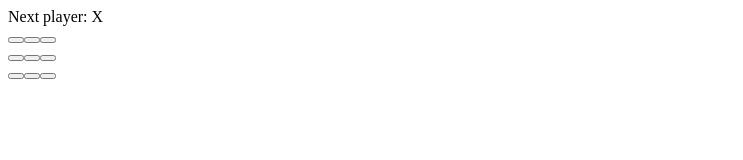
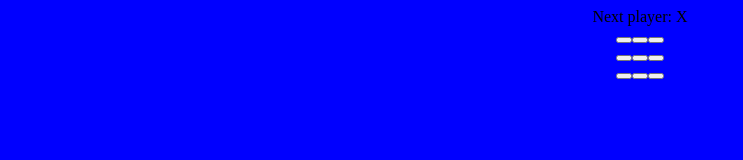
Before and after one commit to greatice/react-tutorial, a React app: page / in a window 1280 px wide. Shown: the whole page, without its empty margins (0-743 px from the left). Built offline with nearby package versions, Linux system fonts and the light colour scheme.

Commit message:
commit the style

```diff
--- a/src/style.css
+++ b/src/index.css
@@ -1,4 +1,5 @@
 body {
     text-align: center;
     align-content: center;
+    background-color: blue;
 }
--- a/src/index.js
+++ b/src/index.js
@@ -1,5 +1,6 @@
 import React from "react"
 import ReactDOM from "react-dom"
+import './index.css';
 
 class Square extends React.Component {
     render() {
```
Also changed, not shown: public/index.html (+1 -0 lines).
